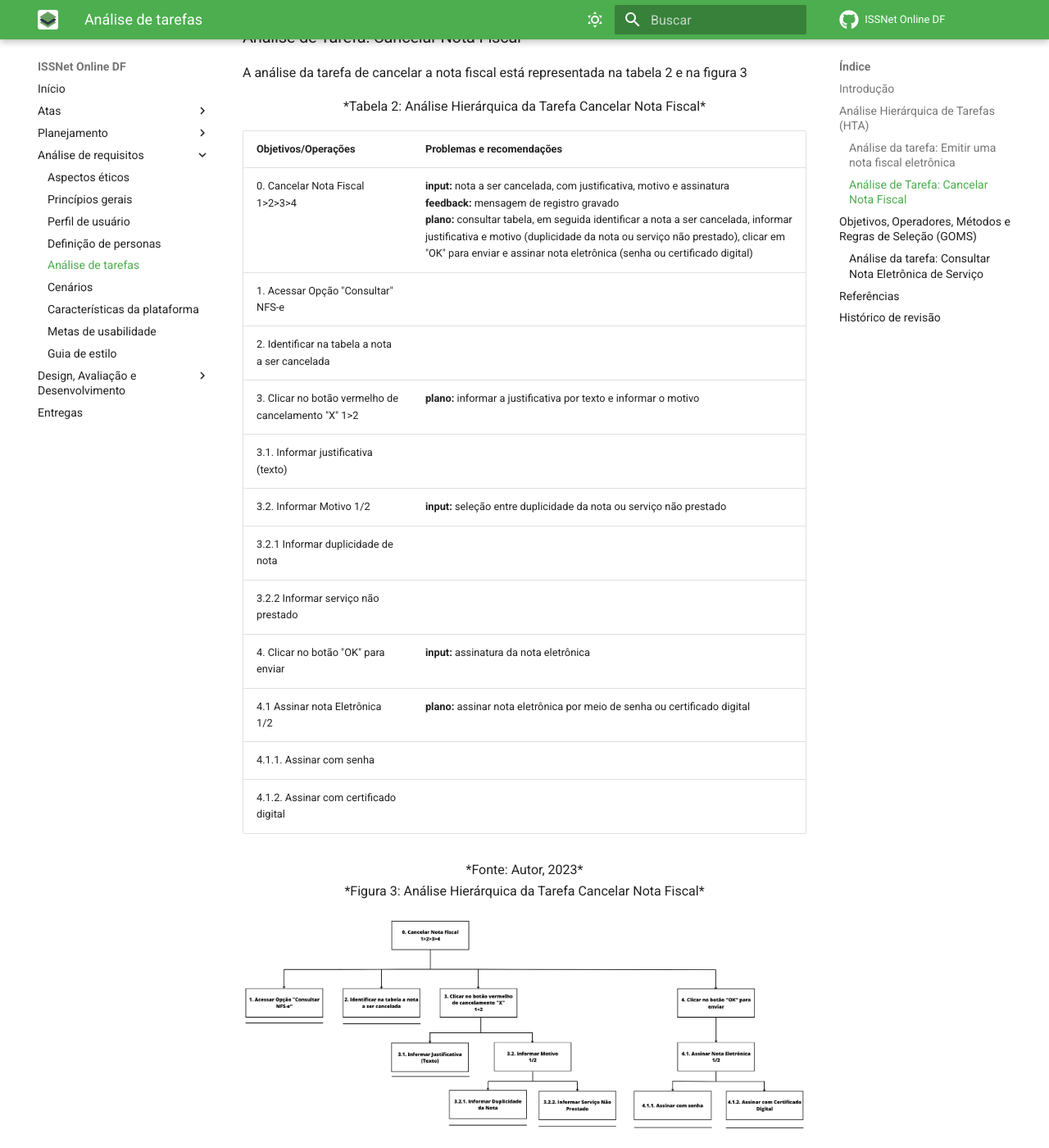
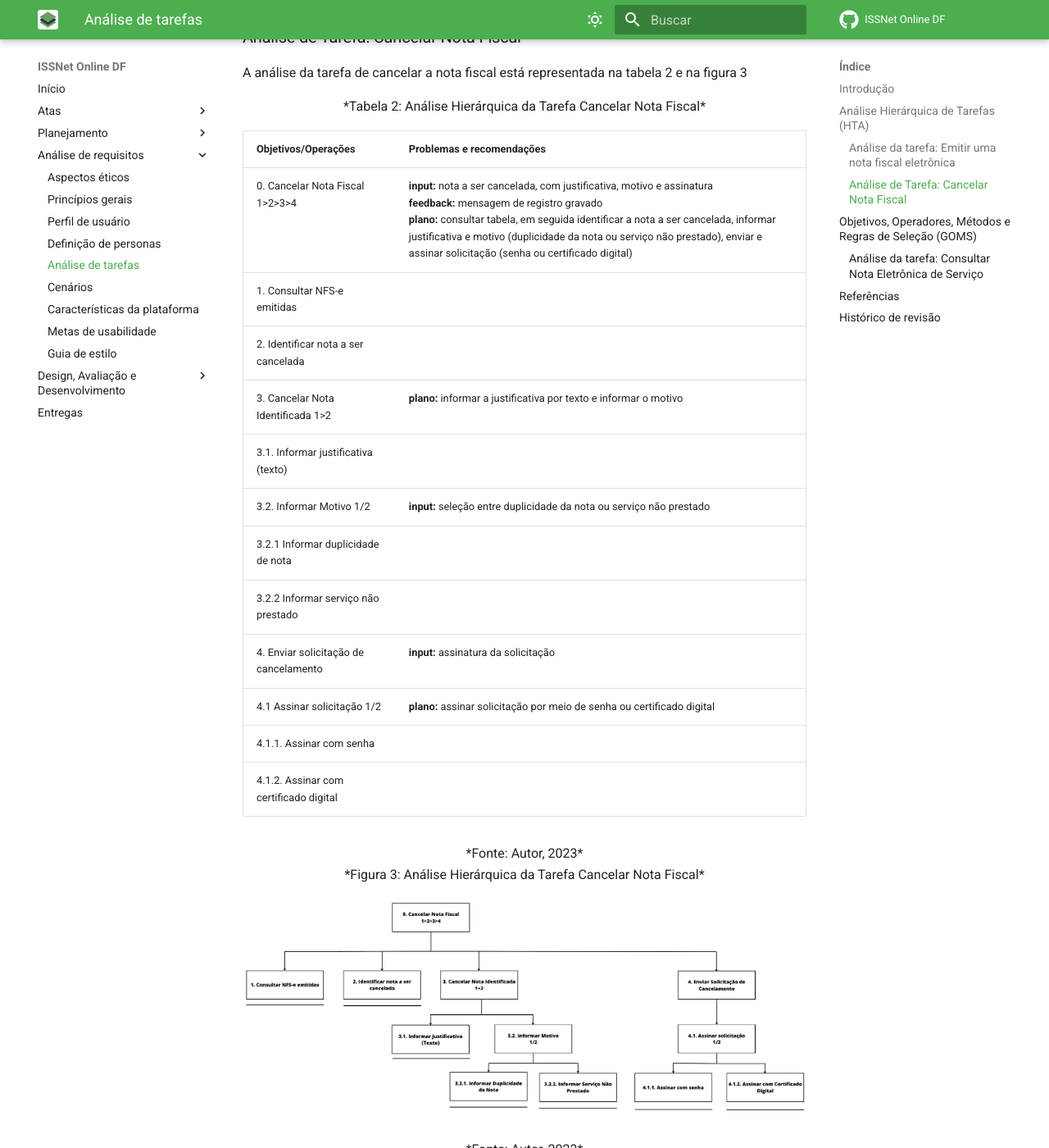
Before and after one commit to Interacao-Humano-Computador/2023.1-ISSNet, an MkDocs documentation site: the page built from gitpages/docs/analise_de_requisitos/analise_de_tarefas.md, in a window 1280 px wide and 1400 px high, scrolled down 2782 px. Shown: the whole window at 82% size. Built offline with MkDocs 1.6.1 and Material for MkDocs 9.7.7, drawn with Linux system fonts in a browser that asks for light colours; comment, search, counter and statistics services are not loaded.

Commit message:
Corrige HTA cancelar nota

```diff
--- a/gitpages/docs/analise_de_requisitos/analise_de_tarefas.md
+++ b/gitpages/docs/analise_de_requisitos/analise_de_tarefas.md
@@ -88,16 +88,16 @@ A análise da tarefa de cancelar a nota fiscal está representada na tabela 2 e
 
 |Objetivos/Operações| Problemas e recomendações|
 | - | - |
-|0. Cancelar Nota Fiscal 1>2>3>4| **input:** nota a ser cancelada, com justificativa, motivo e assinatura<br> **feedback:** mensagem de registro gravado<br> **plano:** consultar tabela, em seguida identificar a nota a ser cancelada, informar justificativa e motivo (duplicidade da nota ou serviço não prestado), clicar em "OK" para enviar e assinar nota eletrônica (senha ou certificado digital)|
-|1. Acessar Opção "Consultar" NFS-e||
-|2. Identificar na tabela a nota a ser cancelada ||
-|3. Clicar no botão vermelho de cancelamento "X" 1>2 |**plano:** informar a justificativa por texto e informar o motivo|
+|0. Cancelar Nota Fiscal 1>2>3>4| **input:** nota a ser cancelada, com justificativa, motivo e assinatura<br> **feedback:** mensagem de registro gravado<br> **plano:** consultar tabela, em seguida identificar a nota a ser cancelada, informar justificativa e motivo (duplicidade da nota ou serviço não prestado), enviar e assinar solicitação (senha ou certificado digital)|
+|1. Consultar NFS-e emitidas||
+|2. Identificar nota a ser cancelada ||
+|3. Cancelar Nota Identificada 1>2 |**plano:** informar a justificativa por texto e informar o motivo|
 |3.1. Informar justificativa (texto) ||
 |3.2. Informar Motivo 1/2|**input:** seleção entre duplicidade da nota ou serviço não prestado|
 |3.2.1 Informar duplicidade de nota||
 |3.2.2 Informar serviço não prestado||
-|4. Clicar no botão "OK" para enviar|**input:** assinatura da nota eletrônica|
-|4.1 Assinar nota Eletrônica 1/2|**plano:** assinar nota eletrônica por meio de senha ou certificado digital|
+|4. Enviar solicitação de cancelamento|**input:** assinatura da solicitação |
+|4.1 Assinar solicitação 1/2|**plano:** assinar solicitação por meio de senha ou certificado digital|
 |4.1.1. Assinar com senha||
 |4.1.2. Assinar com certificado digital||
 
```
Also changed, not shown: gitpages/docs/img/hta_cancelarnota.png.
